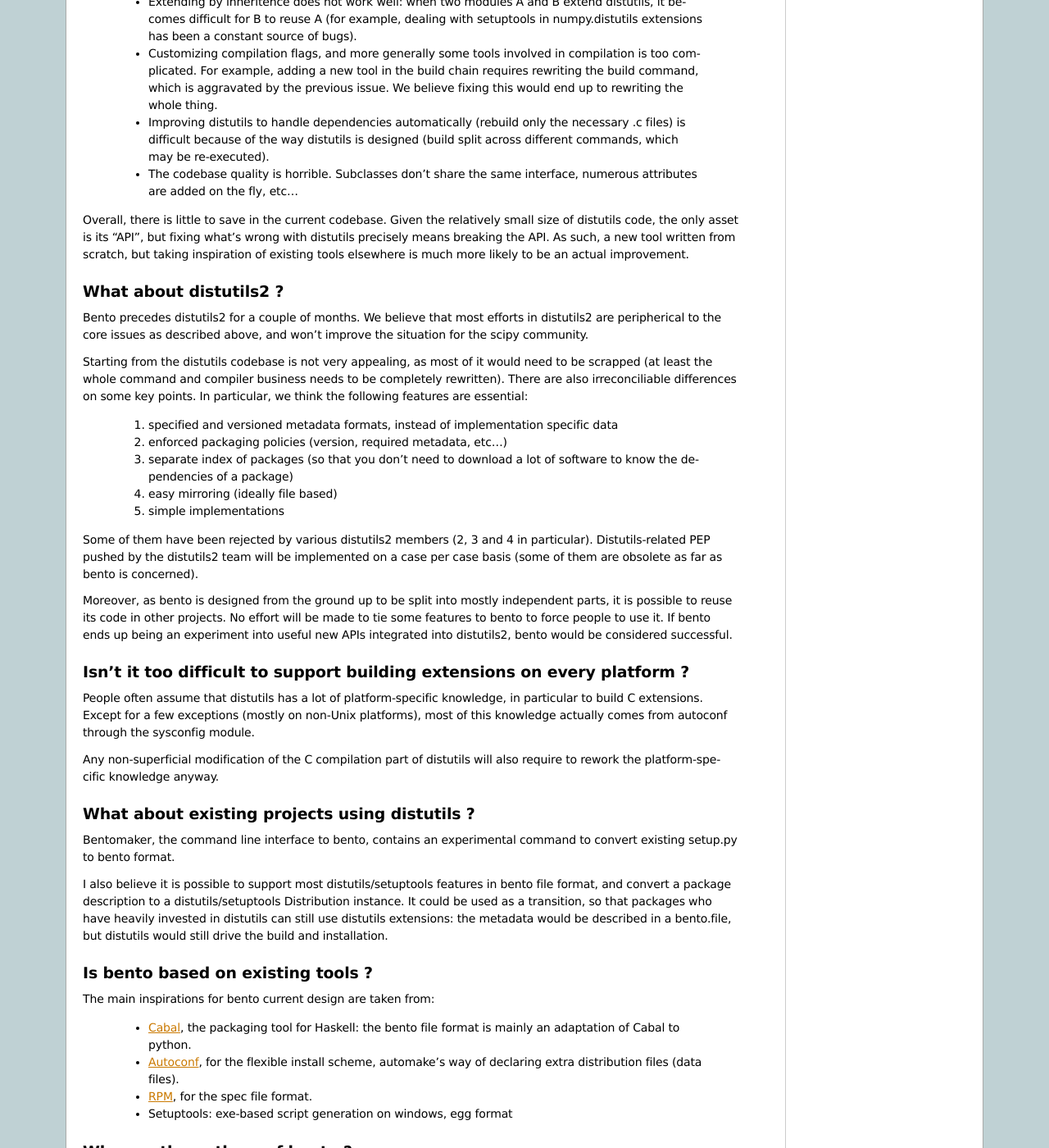
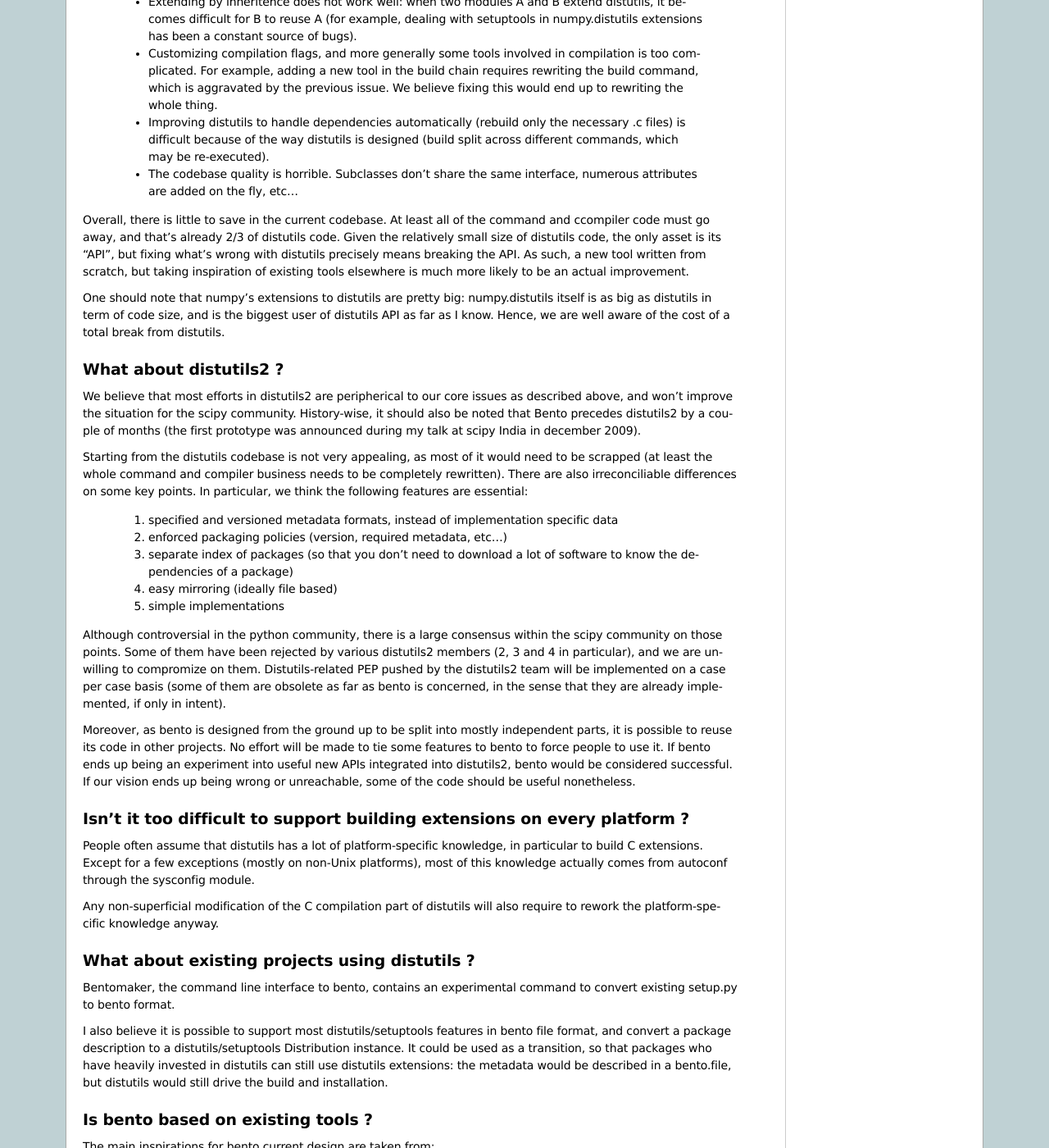
Before and after one commit to cournape/Bento, a Sphinx documentation site: the page built from doc/source/faq.rst, in a window 1280 px wide and 1400 px high, scrolled down 736 px. Shown: the whole window at 82% size. Built offline with Sphinx 7.4.7, drawn with Linux system fonts in a browser that asks for light colours; the version number could not be read and is left out; some of the changed text lies outside the part shown.

Commit message:
DOC: a few more tweaks for the FAQ.

```diff
--- a/doc/source/faq.rst
+++ b/doc/source/faq.rst
@@ -6,15 +6,15 @@
 ==========================
 
 Because scientific code depends so much on compiled languages (C and Fortran),
-the scipy community had to significantly extend the distutils extensions. It
-was found to be more and more difficult to maintain, and the source of numerous
-user complaints. In the last decade, several attemps of refactoring distutils
-have been made, but none succeeded.
+the scipy community had to significantly extend distutils. It was found to be
+more and more difficult to maintain, and the source of numerous user
+complaints. In the last decade, several attemps of refactoring distutils and
+our extensions have been made, but none succeeded.
 
-Bento is born out of this experience. We believe that current solutions based
-on distutils suffer a lot of NIH, and ignore lessons learned in packaging in
-most other systems.  Bento aims at shamelessly copy what works in other systems
-(CPAN, CRAN, JSAN, HackageDB).
+Bento is born out of this experience. We also believe that current solutions
+based on distutils suffer a lot of NIH, and ignore lessons learned in packaging
+in most other systems.  Bento aims at shamelessly copy what works in other
+systems (CPAN, CRAN, JSAN, HackageDB).
 
 What are the goals of bento ?
 =============================
@@ -59,18 +59,26 @@
     - The codebase quality is horrible. Subclasses don't share the same
       interface, numerous attributes are added on the fly, etc...
 
-Overall, there is little to save in the current codebase.  Given the relatively
-small size of distutils code, the only asset is its "API", but fixing what's
-wrong with distutils precisely means breaking the API. As such, a new tool
-written from scratch, but taking inspiration of existing tools elsewhere is
-much more likely to be an actual improvement.
+Overall, there is little to save in the current codebase. At least all of the
+command and ccompiler code must go away, and that's already 2/3 of distutils
+code.  Given the relatively small size of distutils code, the only asset is its
+"API", but fixing what's wrong with distutils precisely means breaking the API.
+As such, a new tool written from scratch, but taking inspiration of existing
+tools elsewhere is much more likely to be an actual improvement.
+
+One should note that numpy's extensions to distutils are pretty big:
+numpy.distutils itself is as big as distutils in term of code size, and is the
+biggest user of distutils API as far as I know.  Hence, we are well aware of
+the cost of a total break from distutils.
 
 What about distutils2 ?
 =======================
 
-Bento precedes distutils2 for a couple of months. We believe that most efforts
-in distutils2 are peripherical to the core issues as described above, and won't
-improve the situation for the scipy community.
+We believe that most efforts in distutils2 are peripherical to our core issues
+as described above, and won't improve the situation for the scipy community.
+History-wise, it should also be noted that Bento precedes distutils2 by a
+couple of months (the first prototype was announced during my talk at scipy
+India in december 2009).
 
 Starting from the distutils codebase is not very appealing, as most of it would
 need to be scrapped (at least the whole command and compiler business needs to
@@ -85,16 +93,20 @@
     4. easy mirroring (ideally file based)
     5. simple implementations
 
-Some of them have been rejected by various distutils2 members (2, 3 and 4 in
-particular). Distutils-related PEP pushed by the distutils2 team will be
+Although controversial in the python community, there is a large consensus
+within the scipy community on those points.  Some of them have been rejected by
+various distutils2 members (2, 3 and 4 in particular), and we are unwilling to
+compromize on them. Distutils-related PEP pushed by the distutils2 team will be
 implemented on a case per case basis (some of them are obsolete as far as bento
-is concerned).
+is concerned, in the sense that they are already implemented, if only in
+intent).
 
 Moreover, as bento is designed from the ground up to be split into mostly
 independent parts, it is possible to reuse its code in other projects. No
 effort will be made to tie some features to bento to force people to use it.
 If bento ends up being an experiment into useful new APIs integrated into
-distutils2, bento would be considered successful.
+distutils2, bento would be considered successful. If our vision ends up being
+wrong or unreachable, some of the code should be useful nonetheless.
 
 Isn't it too difficult to support building extensions on every platform ?
 ==========================================================================
```
